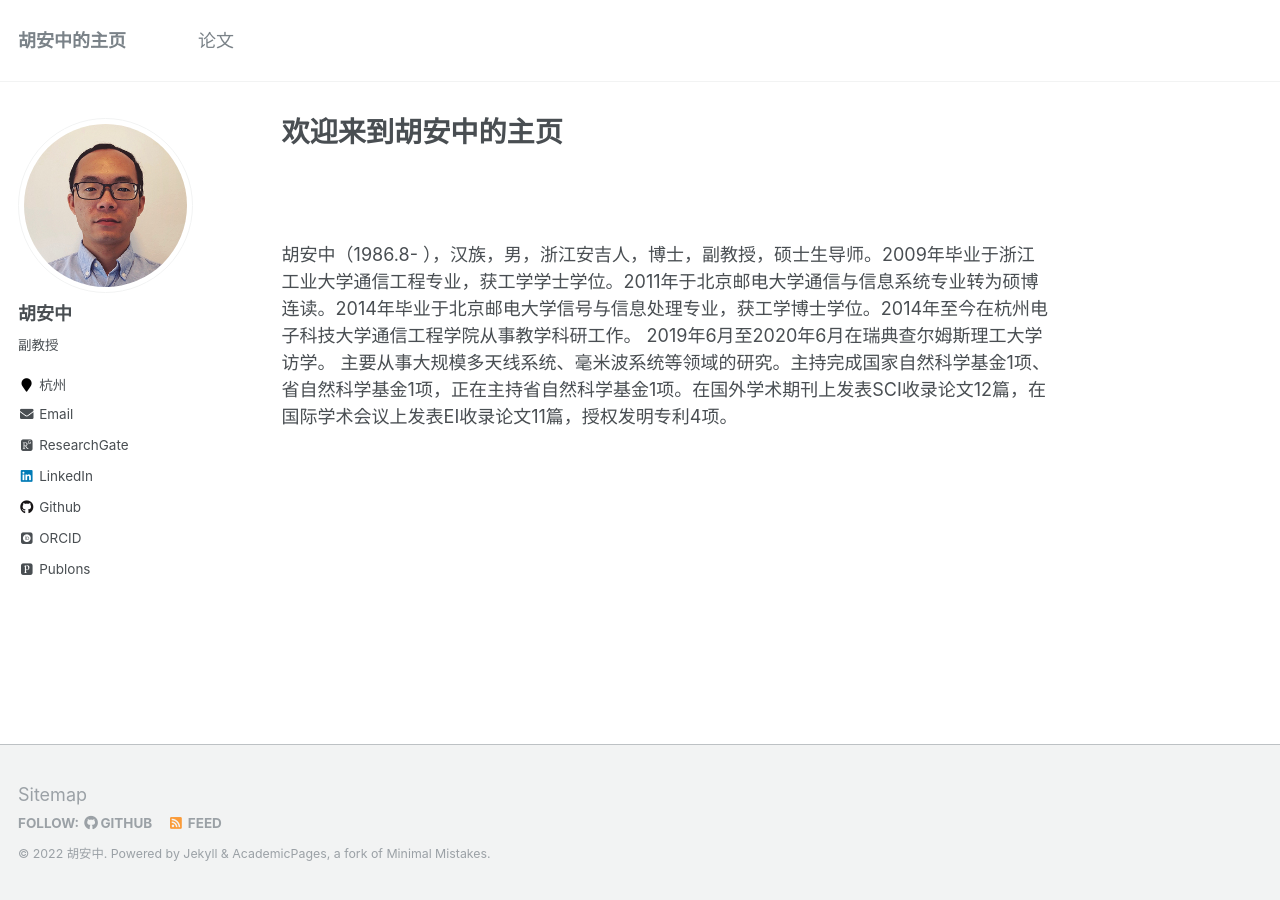
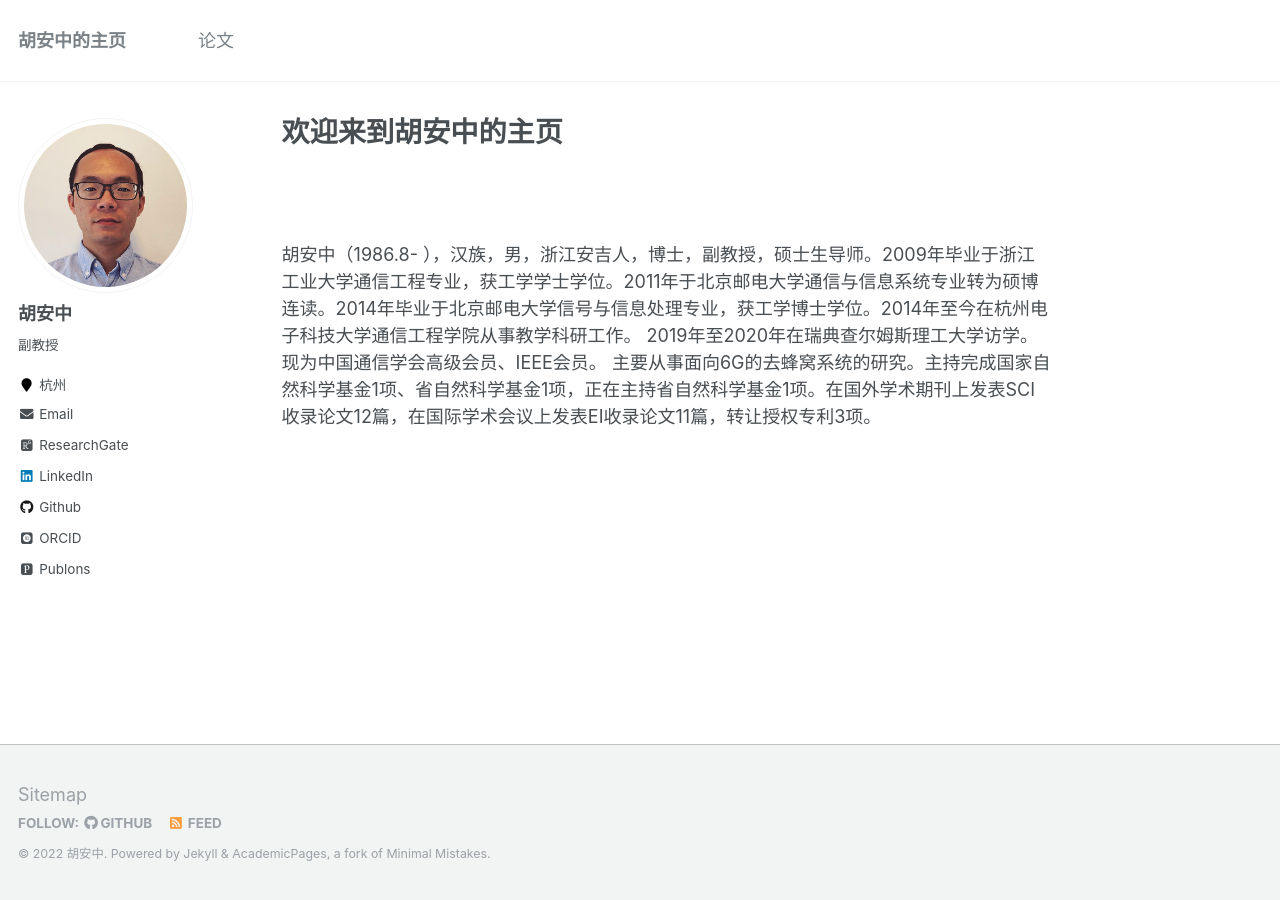
Before and after one commit to anzhonghu/ch, a Jekyll site: the page built from _pages/about.md, in a window 1280 px wide. Built offline with Jekyll 4.4.1, drawn with Linux system fonts in a browser that asks for light colours; some web fonts are replaced.

Commit message:
Update about.md

```diff
--- a/_pages/about.md
+++ b/_pages/about.md
@@ -8,5 +8,5 @@ redirect_from:
   - /about.html
 ---
 
-胡安中（1986.8- ），汉族，男，浙江安吉人，博士，副教授，硕士生导师。2009年毕业于浙江工业大学通信工程专业，获工学学士学位。2011年于北京邮电大学通信与信息系统专业转为硕博连读。2014年毕业于北京邮电大学信号与信息处理专业，获工学博士学位。2014年至今在杭州电子科技大学通信工程学院从事教学科研工作。 2019年6月至2020年6月在瑞典查尔姆斯理工大学访学。
-主要从事大规模多天线系统、毫米波系统等领域的研究。主持完成国家自然科学基金1项、省自然科学基金1项，正在主持省自然科学基金1项。在国外学术期刊上发表SCI收录论文12篇，在国际学术会议上发表EI收录论文11篇，授权发明专利4项。
+胡安中（1986.8- ），汉族，男，浙江安吉人，博士，副教授，硕士生导师。2009年毕业于浙江工业大学通信工程专业，获工学学士学位。2011年于北京邮电大学通信与信息系统专业转为硕博连读。2014年毕业于北京邮电大学信号与信息处理专业，获工学博士学位。2014年至今在杭州电子科技大学通信工程学院从事教学科研工作。 2019年至2020年在瑞典查尔姆斯理工大学访学。现为中国通信学会高级会员、IEEE会员。
+主要从事面向6G的去蜂窝系统的研究。主持完成国家自然科学基金1项、省自然科学基金1项，正在主持省自然科学基金1项。在国外学术期刊上发表SCI收录论文12篇，在国际学术会议上发表EI收录论文11篇，转让授权专利3项。
```
